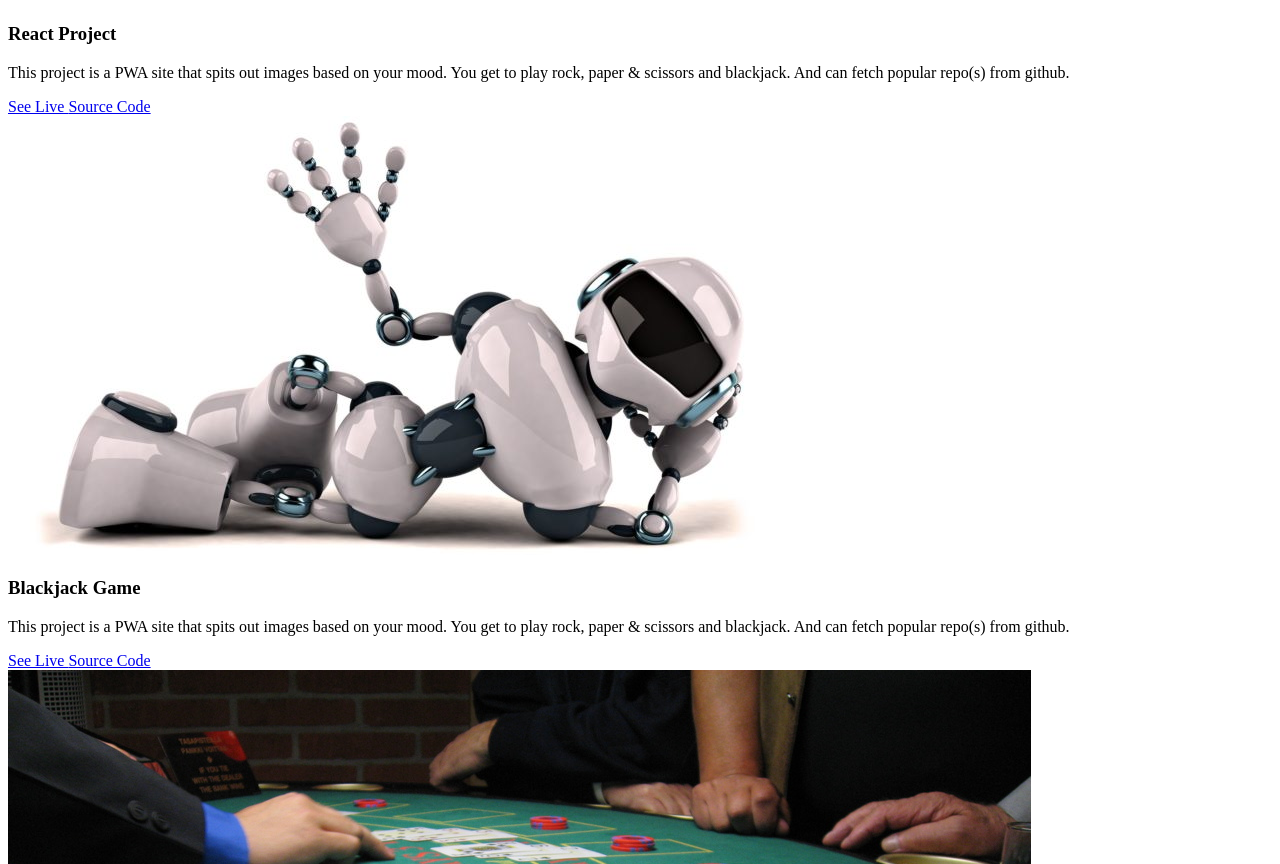
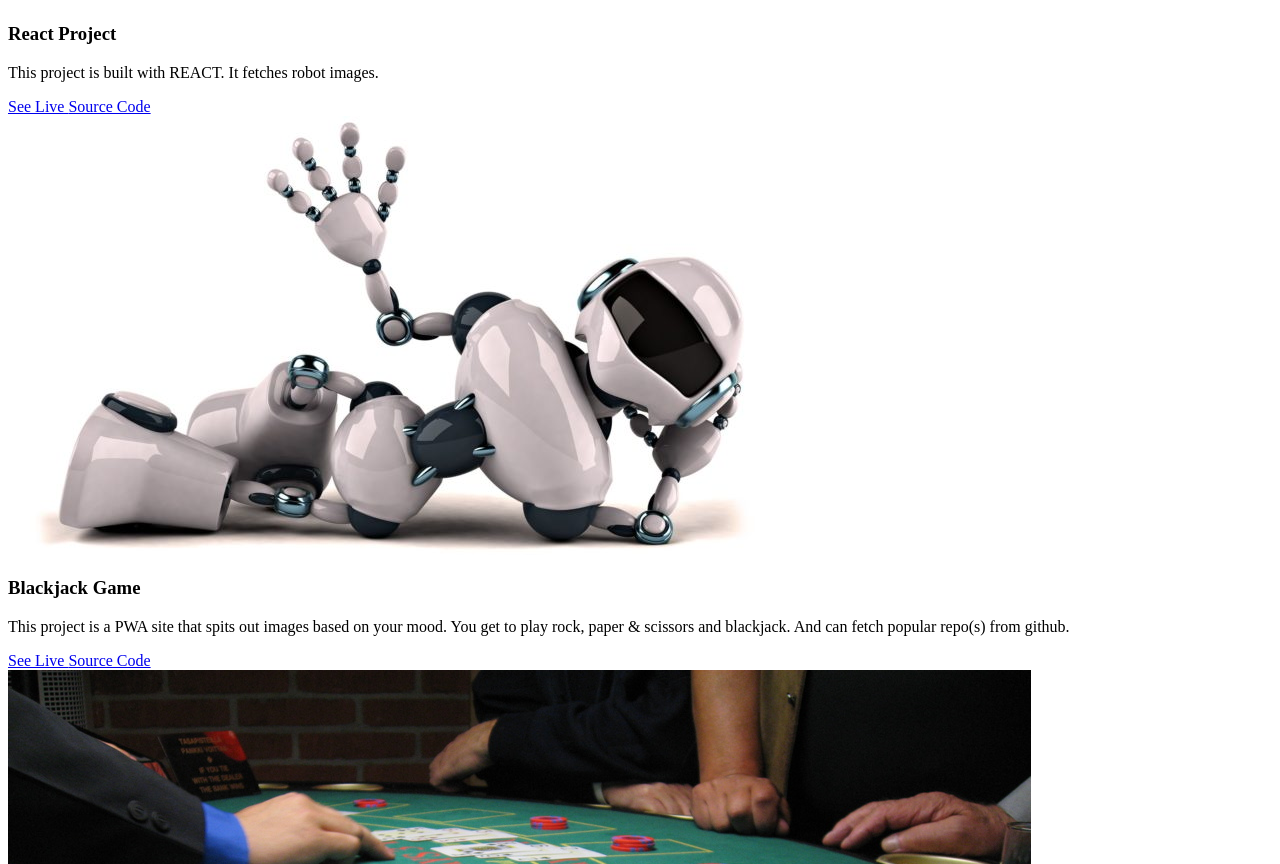
Before and after one commit to DreyWesson/my-portfolio, a website: page src/index.html in a window 1280 px wide. Shown: the part 2010-2874 px from the top of the page. Drawn offline with nearby package versions, Linux system fonts and the light colour scheme.

```diff
--- a/src/index.html
+++ b/src/index.html
@@ -158,9 +158,7 @@
                 <h3 class="project-wrapper__text-title">React Project</h3>
                 <div>
                   <p class="mb-4">
-                    This project is a PWA site that spits out images based on your mood.
-                    You get to play rock, paper & scissors and blackjack.
-                    And can fetch popular repo(s) from github.
+                    This project is built with REACT. It fetches robot images.
                   </p>
                 </div>
                 <a target="_blank" class="cta-btn cta-btn--hero" href="https://dreywesson.github.io/wesson-bots/">
```
